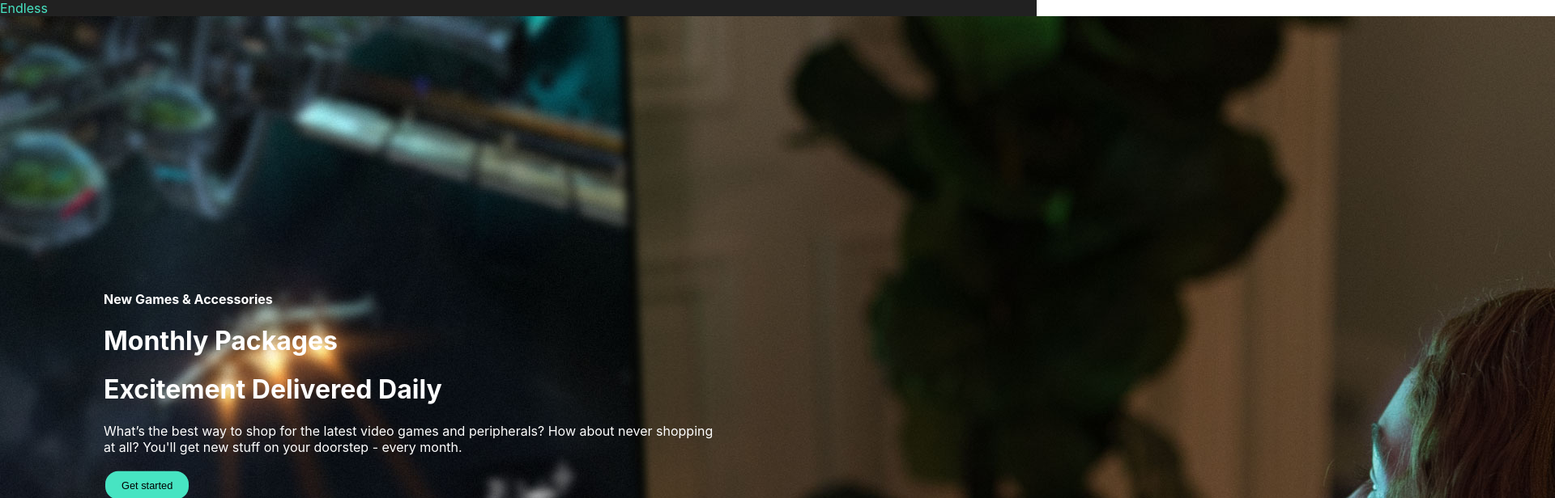
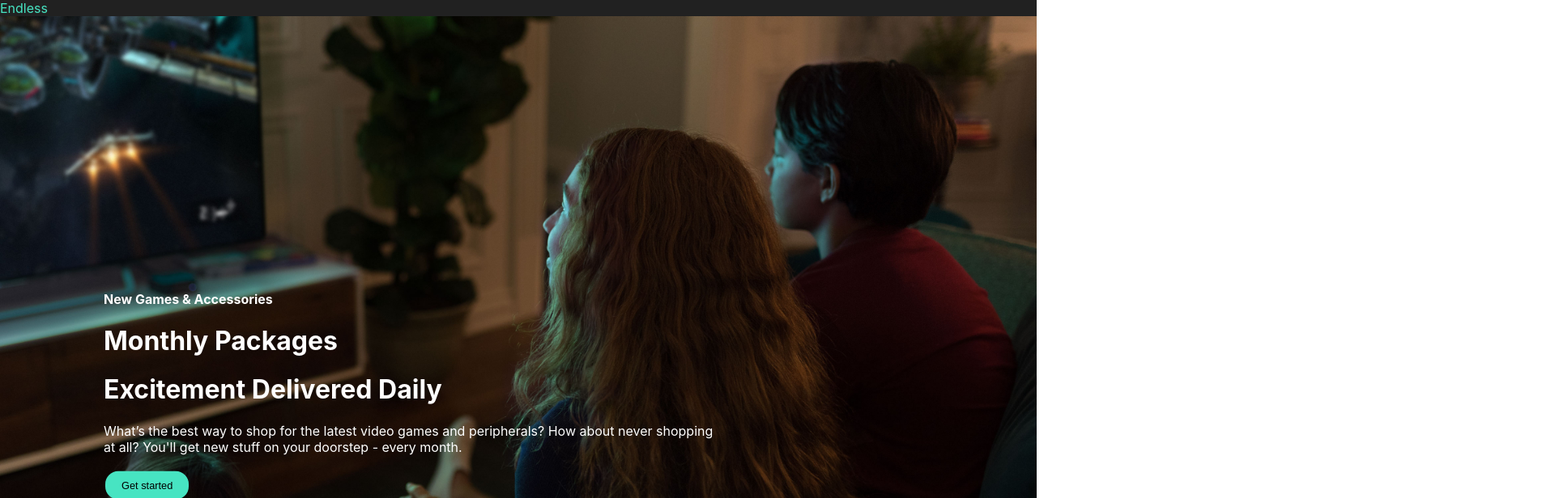
Before and after one commit to philwhisenhunt/neverend-react, a React (Create React App) app: page / in a window 1280 px wide. Shown: the top 616 px of the page at 81% size, 1920 px wide, since content can reach past the window. Built offline with nearby package versions, Linux system fonts and the light colour scheme; no server answers.

Commit message:
Image position is much better

```diff
--- a/src/index.css
+++ b/src/index.css
@@ -49,10 +49,12 @@ body, html {
 
   background-position: center;
   background-repeat: no-repeat;
-  background-size: cover;
+  background-size: contain;
+  width: 100%;
 
 
-height: 50%;
+
+
 /* width: 100%; */
 /* Position and center the image to scale nicely on all screens */
 /* background-position: center;
```
